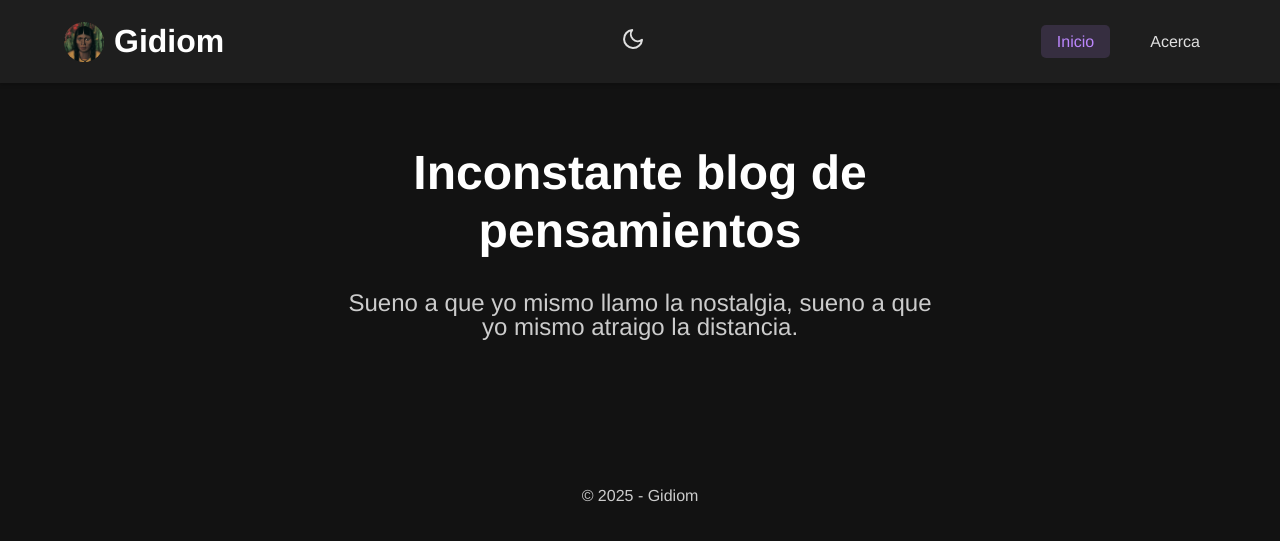
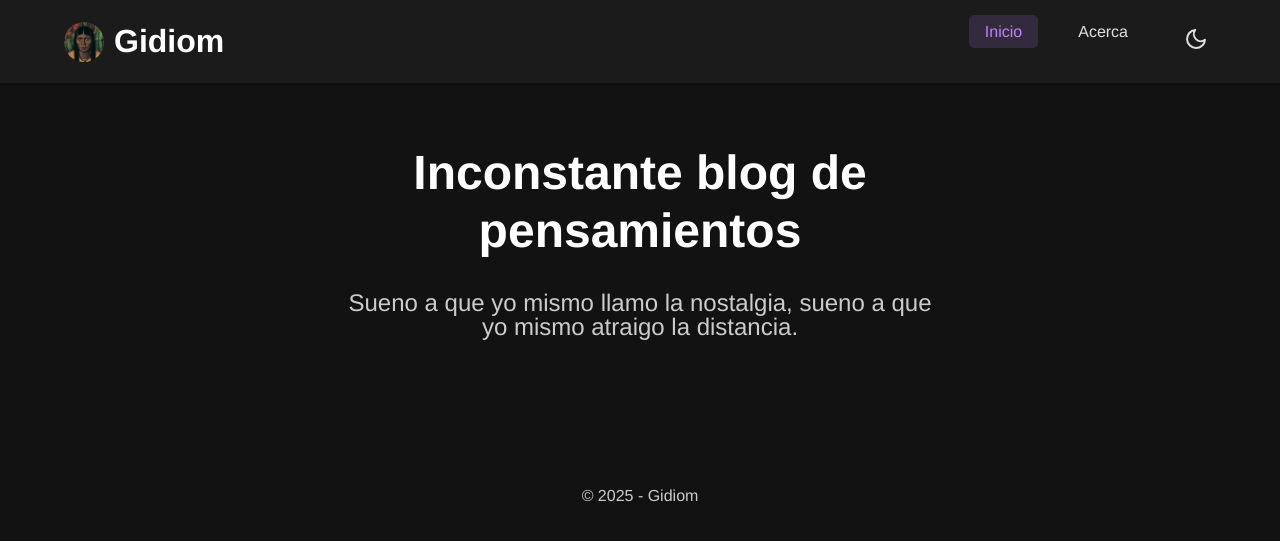
Before and after one commit to elgidiom/cleandmodern, a Jekyll site: the page built from index.md, in a window 1280 px wide. Shown: the top 541 px of the page. Built offline with Jekyll 4.4.1, drawn with Linux system fonts in a browser that asks for light colours.

Commit message:
feat: Move dark mode toggle to mobile menu and add header transparency

```diff
--- a/_layouts/default.html
+++ b/_layouts/default.html
@@ -32,11 +32,6 @@
         {% if site.profile_img %}<img src="{{ site.profile_img | relative_url }}" alt="{{ site.title }}" style="border-radius: 50%; width: 40px; height: 40px; vertical-align: middle; margin-right: 10px;"> {{ site.title }}{% else %}{{ site.title }}{% endif %}
       </a></h1>
 
-      <!-- Botón toggle modo oscuro -->
-      <button id="dark-mode-toggle" aria-label="Alternar modo oscuro/claro">
-        <i data-feather="sun"></i>
-      </button>
-
       <!-- Botón menú móvil -->
       <button id="menu-toggle" aria-label="Abrir menú">
         <i data-feather="menu"></i>
@@ -50,6 +45,12 @@
           </li>
           <li>
             <a href="{{ '/about/' | relative_url }}" class="{% if current_page == '/about/' or current_page == '/about.html' %}active{% endif %}">Acerca</a>
+          </li>
+          <li class="dark-mode-toggle-li">
+            <button id="dark-mode-toggle" aria-label="Alternar modo oscuro/claro">
+              <!-- El icono se establece mediante JavaScript (sun/moon) -->
+              <i data-feather="sun"></i>
+            </button>
           </li>
         </ul>
       </nav>
--- a/assets/css/main.css
+++ b/assets/css/main.css
@@ -3,11 +3,12 @@
   color-scheme: light dark; /* Esto activa soporte nativo de dark/light en el navegador */
 
   /* Modo Claro (default) */
+  --header-bg-color: rgba(255, 255, 255, 0.85); /* Header con transparencia */
   --bg-color: #ffffff;
   --text-color: #333333;
   --primary-color: #6c63ff;
   --accent-color: #0f172a;
-  --card-bg: #ffffff;
+  --card-bg: #ffffff; /* Mantenido para otros elementos como post-cards */
   --card-hover-bg: #f9f9ff;
   --muted-color: #555555;
   --border-radius: 8px;
@@ -19,11 +20,12 @@
 
 /* Modo Oscuro Forzado Manualmente (Clase .dark) */
 .dark {
+  --header-bg-color: rgba(30, 30, 30, 0.85); /* Header oscuro con transparencia (#1e1e1e con alfa) */
   --bg-color: #121212;
   --text-color: #e0e0e0;
   --primary-color: #bb86fc;
   --accent-color: #ffffff;
-  --card-bg: #1e1e1e;
+  --card-bg: #1e1e1e; /* Mantenido para otros elementos como post-cards */
   --card-hover-bg: #2a2a2a;
   --muted-color: #cccccc;
   --link-hover-bg: rgba(187,134,252,0.15);
@@ -64,10 +66,15 @@ header {
   position: fixed;
   top: 0;
   width: 100%;
-  background-color: var(--card-bg);
+  background-color: var(--header-bg-color); /* Usar nueva variable para transparencia */
   box-shadow: 0 2px 4px var(--shadow);
   z-index: 1000;
   transition: background-color var(--transition);
+  /* Opcional: Efecto "frosted glass" si el contenido debajo es visible */
+  /* @supports (backdrop-filter: blur(10px)) or (-webkit-backdrop-filter: blur(10px)) {
+    backdrop-filter: blur(10px);
+    -webkit-backdrop-filter: blur(10px);
+  } */
 }
 
 header .container {
@@ -114,9 +121,22 @@ nav ul li a.active {
 }
 
 #menu-toggle { display: none; font-size: 1.8rem; }
-#dark-mode-toggle { font-size: 1.5rem; }
+#dark-mode-toggle { font-size: 1.5rem; } /* Estilo base del botón */
 
 #dark-mode-toggle:hover { transform: scale(1.1); }
+
+/* Estilos para el botón de dark mode cuando está en la navegación */
+nav ul li.dark-mode-toggle-li {
+  /* Asegura que el <li> no tenga estilos de link por defecto si los hubiera */
+  line-height: 1; /* Para alinear mejor el botón verticalmente si es necesario */
+}
+
+nav ul li.dark-mode-toggle-li #dark-mode-toggle {
+  padding: 0.5rem; /* Padding para el área de clic en escritorio */
+  margin-left: 0.5rem; /* Espacio respecto a otros links en escritorio */
+  vertical-align: middle; /* Mejor alineación con los links de texto */
+}
+
 
 @media (max-width: 768px) {
   #menu-toggle { display: block; }
@@ -131,6 +151,21 @@ nav ul li a.active {
   }
   nav#nav-menu.open { left: 0; }
   nav ul { flex-direction: column; padding-left: 2rem; }
+
+  /* Estilos para el botón de dark mode dentro del menú móvil */
+  nav#nav-menu ul li.dark-mode-toggle-li {
+    margin-top: 1rem; /* Espacio arriba del botón */
+    padding: 0; /* Resetear padding del li si es necesario */
+    order: 10; /* Opcional: Moverlo al final si hay otros elementos añadidos dinámicamente */
+  }
+  nav#nav-menu ul li.dark-mode-toggle-li #dark-mode-toggle {
+    margin-left: 0; /* Sin margen lateral en móvil */
+    padding: 0.5rem 0; /* Padding vertical, el texto/icono se alinea por el padding-left del ul */
+    display: flex; /* Para controlar alineación del contenido del botón */
+    align-items: center;
+    width: 100%; /* Ocupar el ancho disponible en el menú */
+    justify-content: flex-start; /* Alinear icono a la izquierda */
+  }
 }
 
 /* --------------------------------------------------
```
